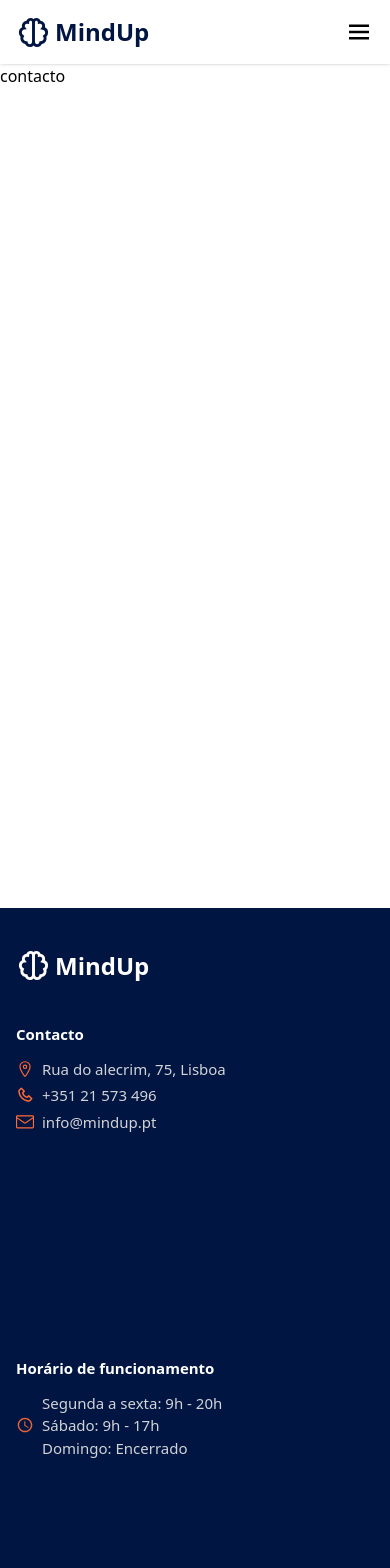
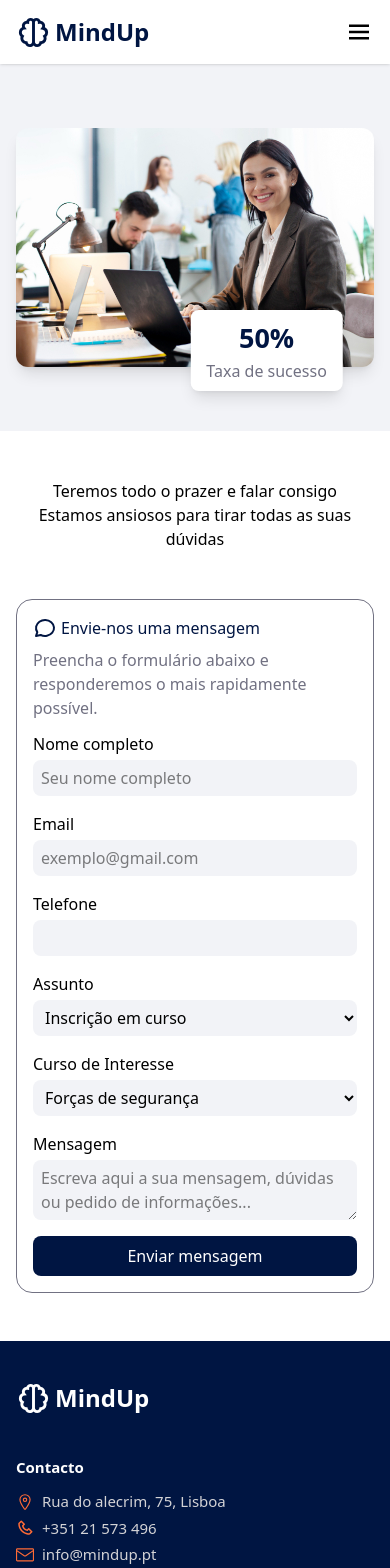
Before and after one commit to Esmael-coder/School_Academy, a React (Vite) app in the folder projecto-final/: page /contacto in a window 390 px wide. Shown: the top 1568 px of the page. Built offline with nearby package versions, Linux system fonts and the light colour scheme.

Commit message:
created form

```diff
--- a/projecto-final/src/components/CourseCard.jsx
+++ b/projecto-final/src/components/CourseCard.jsx
@@ -25,7 +25,7 @@ export const CourseCard = (props) => {
           <p>{duration}</p>
         </div>
 
-        <div className='bg-primary p-1 rounded-md text-center text-white'>
+        <div className='bg-primary p-2 rounded-lg text-center text-white'>
           <Link to="/">Mais informaçoes</Link>
         </div>
       </div>
--- a/projecto-final/src/components/Footer.jsx
+++ b/projecto-final/src/components/Footer.jsx
@@ -24,7 +24,7 @@ export const Footer = () => {
                     <h1 className='font-bold text-2xl'>MindUp</h1>
                 </div>
 
-                <div className='w-full text-white flex flex-col md:flex-row gap-56 md:items-start text-[15px] mb-10'>
+                <div className='w-full text-white flex flex-col gap-12 md:flex-row md:gap-56 md:items-start text-[15px] mb-10'>
 
                     <div className='whitespace-nowrap'>
                         <h3 className='font-semibold mb-3'>Contacto</h3>
--- /dev/null
+++ b/projecto-final/src/components/Form.jsx
@@ -0,0 +1,77 @@
+import React, { useEffect } from 'react'
+import { TbMessageCircle } from "react-icons/tb";
+import { courses } from '../const/Constants';
+
+const courseCopy = [...courses]
+export const Form = () => {
+
+    return (
+        <div>
+            <div className='p-4 border-1 border-cinza rounded-2xl'>
+                <div className='flex items-center text-primary gap-1 mb-2'>
+                    <TbMessageCircle size={24} />
+                    <h3>Envie-nos uma mensagem</h3>
+                </div>
+                <p className='text-cinza mb-3'>
+                    Preencha o formulário abaixo e responderemos o mais rapidamente possível.
+                </p>
+
+                <form className='flex flex-col gap-4'>
+
+                    {/* div para nome, tel, assunto, email */}
+                    <div className='flex flex-col gap-4'>
+
+                        {/* div para nome e email*/}
+                        <div className='flex flex-col gap-4 md:grid md:grid-cols-2'>
+                            <div className='flex flex-col gap-1'>
+                                <label htmlFor="nome">Nome completo</label>
+                                <input className='bg-ice pl-2 p-1.5 rounded-lg' type="text" name='nome' id='nome' placeholder='Seu nome completo' />
+                            </div>
+                            <div className='flex flex-col gap-1'>
+                                <label htmlFor="email"> Email</label>
+                                <input className='bg-ice pl-2 p-1.5 rounded-lg' type='email' name='email' id='email' placeholder='exemplo@gmail.com' />
+                            </div>
+                        </div>
+
+                        {/* div para tel e assunto */}
+                        <div className='flex flex-col gap-4 md:grid md:grid-cols-2'>
+                            <div className='flex flex-col gap-1'>
+                                <label htmlFor="telefone">Telefone</label>
+                                <input className='bg-ice pl-2 p-1.5 rounded-lg' type="text" name='telefone' id='telefone'/>
+                            </div>
+                            <div className='flex flex-col gap-1'>
+                                <label htmlFor="assunto">Assunto</label>
+                                <select className='bg-ice pl-2 p-1.5 rounded-lg' name="assunto" id="assunto">
+                                    <option value="inscrição">Inscrição em curso</option>
+                                    <option value="visita">Visita às instalações</option>
+                                    <option value="inscrição">Outro assunto</option>
+                                </select>
+                            </div>
+                        </div>
+
+                    </div>
+
+                    {/* outros inputs */}
+                    <div className='flex flex-col gap-1'>
+                        <label htmlFor="cursoInteresse">Curso de Interesse</label>
+                        <select className='bg-ice pl-2 p-1.5 rounded-lg' name="cursoInteresse" id="cursoInteresse">
+                            {
+                                courseCopy.map(course => (
+                                    <option key={course.id} value={course.name}>{course.name}</option>
+                                ))
+                            }
+                        </select>
+                    </div>
+
+                    <div className='flex flex-col gap-1'>
+                        <label htmlFor="mensagem">Mensagem</label>
+                        <textarea className='bg-ice pl-2 p-1.5 rounded-lg' name="mensagem" id="mensagem" placeholder='Escreva aqui a sua mensagem, dúvidas ou pedido de informações...'></textarea>
+                    </div>
+
+                    <input className='bg-primary text-white p-2 rounded-lg' type="submit" value="Enviar mensagem" />
+                </form>
+
+            </div>
+        </div>
+    )
+}
--- a/projecto-final/src/pages/contacto/Contacto.jsx
+++ b/projecto-final/src/pages/contacto/Contacto.jsx
@@ -1,7 +1,38 @@
 import React from 'react'
+import { HeroDiv } from '../../components/HeroDiv'
+import Imagem1 from '../../assets/imagem1.jpg'
+import { Form } from '../../components/Form'
 
 export const Contacto = () => {
   return (
-    <div>contacto</div>
+    <>
+      {/* hero section */}
+      <section className='bg-ice'>
+        <div className='max-w-7xl w-full mx-auto px-4 py-16 lg:px-8'>
+          <HeroDiv imagem={Imagem1} percentage={"50%"} text={"Taxa de sucesso"} className='bg-ice' />
+        </div>
+      </section>
+
+      {/* conteúdo da página */}
+      <section>
+        <div className='w-full max-w-7xl mx-auto px-4 md:px-6 lg:px-8 mb-12'>
+          <div className='text-center my-12'>
+            <h1>Teremos todo o prazer e falar consigo</h1>
+            <p>Estamos ansiosos para tirar todas as suas dúvidas</p>
+          </div>
+          <div>
+            {/* div do form e mapa */}
+            <div>
+              <Form />
+            </div>
+
+            {/* div das informações */}
+            <div>
+
+            </div>
+          </div>
+        </div>
+      </section>
+    </>
   )
 }
--- a/projecto-final/src/pages/cursos/Cursos.jsx
+++ b/projecto-final/src/pages/cursos/Cursos.jsx
@@ -1,19 +1,19 @@
-import React, { useState } from 'react'
+import React, { useState, useEffect } from 'react'
 import { CiFilter } from "react-icons/ci";
 import { HeroDiv } from '../../components/HeroDiv'
 import imagem1 from '../../assets/imagem1.jpg'
 import { courses } from '../../const/Constants'
 import { CourseCard } from '../../components/CourseCard'
+import { BoxModal } from '../../components/BoxModal';
 
+const coursesCopy = [...courses]
 
 export const Cursos = () => {
 
-  const coursesCopy = [...courses]
   const [allCourses, setAllCourses] = useState(coursesCopy)
 
-
+  // função para filtrar cursos por categoria
   const handleFilter = (categoryValue) => {
-
 
     if (categoryValue !== "todos") {
 
@@ -27,6 +27,7 @@ export const Cursos = () => {
 
   const [isActive, setIsActive] = useState("todos")
 
+  // função para alterar estado das categorias ativas
   const changeActive = (id) => {
     setIsActive(id)
   }
@@ -62,26 +63,27 @@ export const Cursos = () => {
             <nav className='hidden md:flex w-full list-none justify-between gap-8 text-primary overflow-x-auto'>
               <li
                 id="todos"
-                className={`${isActive ? "rounded-full bg-secondary px-3 py-2" : "px-3 py-2"} cursor-pointer whitespace-nowrap`}
+                className={`${isActive == "todos" ? "rounded-full bg-secondary px-3 py-2" : "px-3 py-2 bg-white"} cursor-pointer whitespace-nowrap`}
                 onClick={(event) => {
                   handleFilter(event.target.id),
-                    setIsActive(event.target.id)
+                    changeActive(event.target.id)
                 }}>
                 Todos os cursos
               </li>
 
               <li
-                className={`${isActive ? "rounded-full bg-secondary px-3 py-2" : "px-3 py-2"} cursor-pointer whitespace-nowrap`}
+                id="concurso público"
+                className={`${isActive == "concurso público" ? "rounded-full bg-secondary px-3 py-2" : "px-3 py-2"} cursor-pointer whitespace-nowrap`}
                 onClick={(event) => {
                   handleFilter(event.target.id),
-                    setIsActive(event.target.id)
+                    changeActive(event.target.id)
                 }}>
                 Concursos
               </li>
 
               <li
                 id="segurança pública"
-                className={`${isActive ? "rounded-full bg-secondary px-3 py-2" : "px-3 py-2"} cursor-pointer whitespace-nowrap`}
+                className={`${isActive == "segurança pública" ? "rounded-full bg-secondary px-3 py-2" : "px-3 py-2"} cursor-pointer whitespace-nowrap`}
                 onClick={(event) => {
                   handleFilter(event.target.id),
                     setIsActive(event.target.id)
@@ -91,50 +93,50 @@ export const Cursos = () => {
 
               <li
                 id="saúde"
-                className={`${isActive ? "rounded-full bg-secondary px-3 py-2" : "px-3 py-2"} cursor-pointer whitespace-nowrap`}
+                className={`${isActive == "saúde" ? "rounded-full bg-secondary px-3 py-2" : "px-3 py-2"} cursor-pointer whitespace-nowrap`}
                 onClick={(event) => {
                   handleFilter(event.target.id),
-                    setIsActive(event.target.id)
+                    changeActive(event.target.id)
                 }}>
                 Saúde
               </li>
 
               <li
                 id="gestão"
-                className={`${isActive ? "rounded-full bg-secondary px-3 py-2" : "px-3 py-2"} cursor-pointer whitespace-nowrap`}
+                className={`${isActive == "gestão" ? "rounded-full bg-secondary px-3 py-2" : "px-3 py-2"} cursor-pointer whitespace-nowrap`}
                 onClick={(event) => {
                   handleFilter(event.target.id),
-                    setIsActive(event.target.id)
+                    changeActive(event.target.id)
                 }}>
                 Gestão
               </li>
 
               <li
                 id="informática"
-                className={`${isActive ? "rounded-full bg-secondary px-3 py-2" : "px-3 py-2"} cursor-pointer whitespace-nowrap`}
+                className={`${isActive == "informática" ? "rounded-full bg-secondary px-3 py-2" : "px-3 py-2"} cursor-pointer whitespace-nowrap`}
                 onClick={(event) => {
                   handleFilter(event.target.id),
-                    setIsActive(event.target.id)
+                    changeActive(event.target.id)
                 }}>
                 Informática
               </li>
 
               <li
                 id="energia renovável"
-                className={`${isActive ? "rounded-full bg-secondary px-3 py-2" : "px-3 py-2"} cursor-pointer whitespace-nowrap`}
+                className={`${isActive == "energia renovável" ? "rounded-full bg-secondary px-3 py-2" : "px-3 py-2"} cursor-pointer whitespace-nowrap`}
                 onClick={(event) => {
                   handleFilter(event.target.id),
-                    setIsActive(event.target.id)
+                    changeActive(event.target.id)
                 }}>
                 Energia Renovável
               </li>
 
               <li
                 id="mecânica"
-                className={`${isActive ? "rounded-full bg-secondary px-3 py-2" : "px-3 py-2"} cursor-pointer whitespace-nowrap`}
+                className={`${isActive == "mecânica" ? "rounded-full bg-secondary px-3 py-2" : "px-3 py-2"} cursor-pointer whitespace-nowrap`}
                 onClick={(event) => {
                   handleFilter(event.target.id),
-                    setIsActive(event.target.id)
+                    changeActive(event.target.id)
                 }}>
                 Mecânica
               </li>
@@ -162,9 +164,17 @@ export const Cursos = () => {
               ))
             }
           </div>
-
-
         </div>
+        <footer className='my-30'>
+          <div className='max-w-7xl w-full mx-auto px-4 md:px-6 lg:px-8'>
+            <BoxModal
+              title={"Precisas de uma uma orientação profissional?"}
+              text={"Fale com os profissionais disponíveis e descubra qual a tua vocação"}
+              link1Content={"Ligar"}
+              link2Content={"Enviar mensagem"}
+            />
+          </div>
+        </footer>
       </section>
     </>
   )
--- a/projecto-final/src/pages/home/Home.jsx
+++ b/projecto-final/src/pages/home/Home.jsx
@@ -70,7 +70,7 @@ export const Home = () => {
 
       {/* category section, apresentaçao simples  */}
 
-      <section className='bg-[#e6f0f9]'>
+      <section className='bg-secondary min-h-[75vh]'>
         <div className='max-w-7xl mx-auto px-4 pt-20 sm:px-6 lg:px-8 '>
 
 
@@ -162,6 +162,7 @@ export const Home = () => {
           <footer>
             <BoxModal title="Pronto para começar?"
               text="Junta-te a milhares de alunos que já alcançaram os seus objetivos connosco."
+              link1={"/cursos"}
               link1Content="Ver cursos"
               link2Content="Falar connosco"
             />
```
Also changed, not shown: 1 other file (tests, documents, lock files or other folders).
